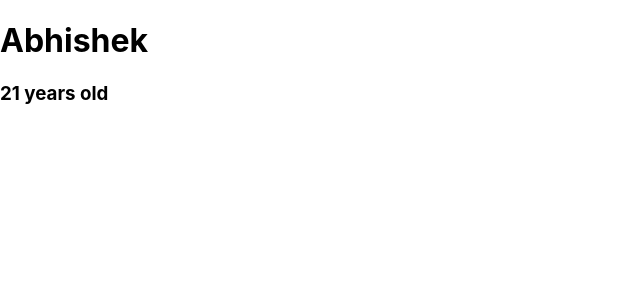
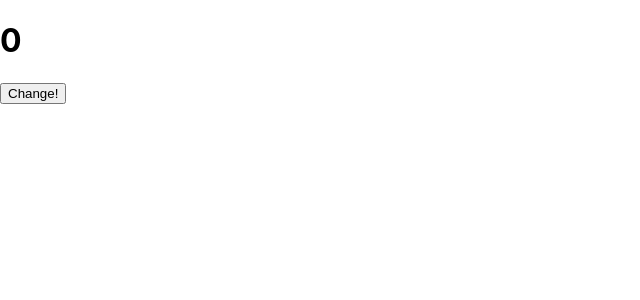
Before and after one commit to abhishek-dpai/learn-react, a React (Create React App) app: page / in a window 1280 px wide. Shown: the top 300 px of the page, without its empty margins (0-640 px from the left). Built offline with nearby package versions, Linux system fonts and the light colour scheme; the HTML template or start-up script is replaced by a standard one.

Commit message:
counter 1st commit

```diff
--- a/src/App.js
+++ b/src/App.js
@@ -1,22 +1,27 @@
 import React from "react";
-
-// Challenge:
-// Given an incomplete class-based component without a constructor,
-// add a constructor and initialize state to fix the broken component.
 
 class App extends React.Component {
   constructor() {
     super();
     this.state = {
-      name: "Abhishek",
-      age: "21",
+      count: 0,
     };
+    this.handleClick = this.handleClick.bind(this);
   }
+
+  handleClick() {
+    this.setState((prevState) => {
+      return {
+        count: prevState.count + 1,
+      };
+    });
+  }
+
   render() {
     return (
       <div>
-        <h1>{this.state.name}</h1>
-        <h3>{this.state.age} years old</h3>
+        <h1>{this.state.count}</h1>
+        <button onClick={this.handleClick}>Change!</button>
       </div>
     );
   }
```
